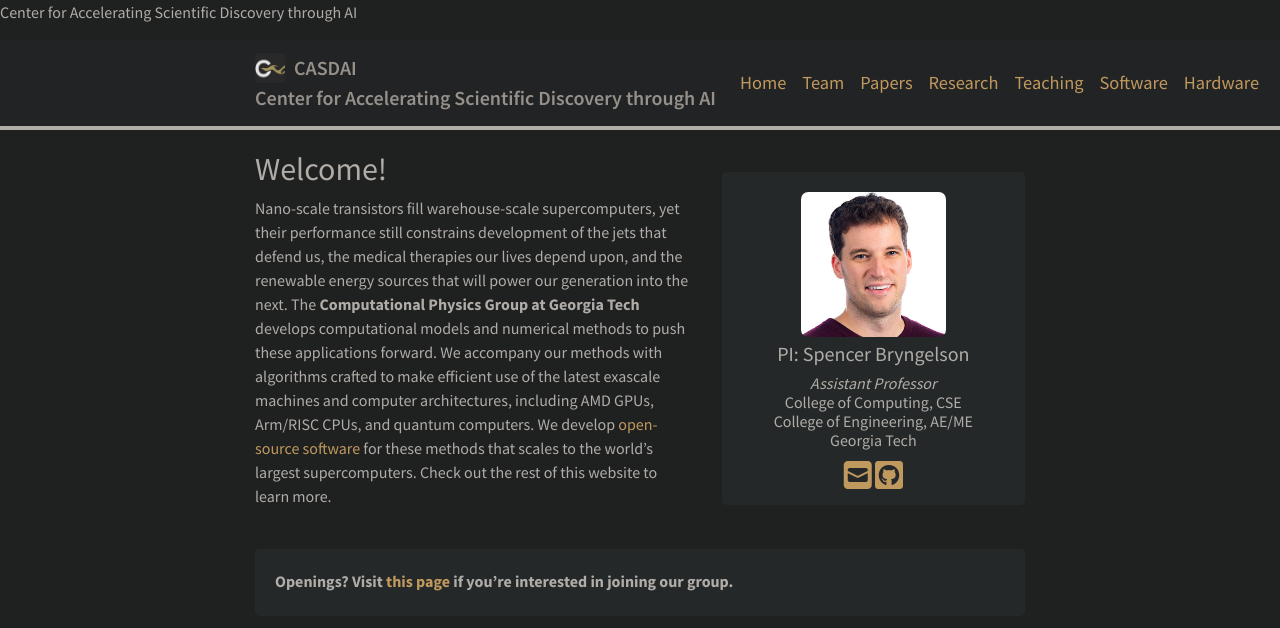
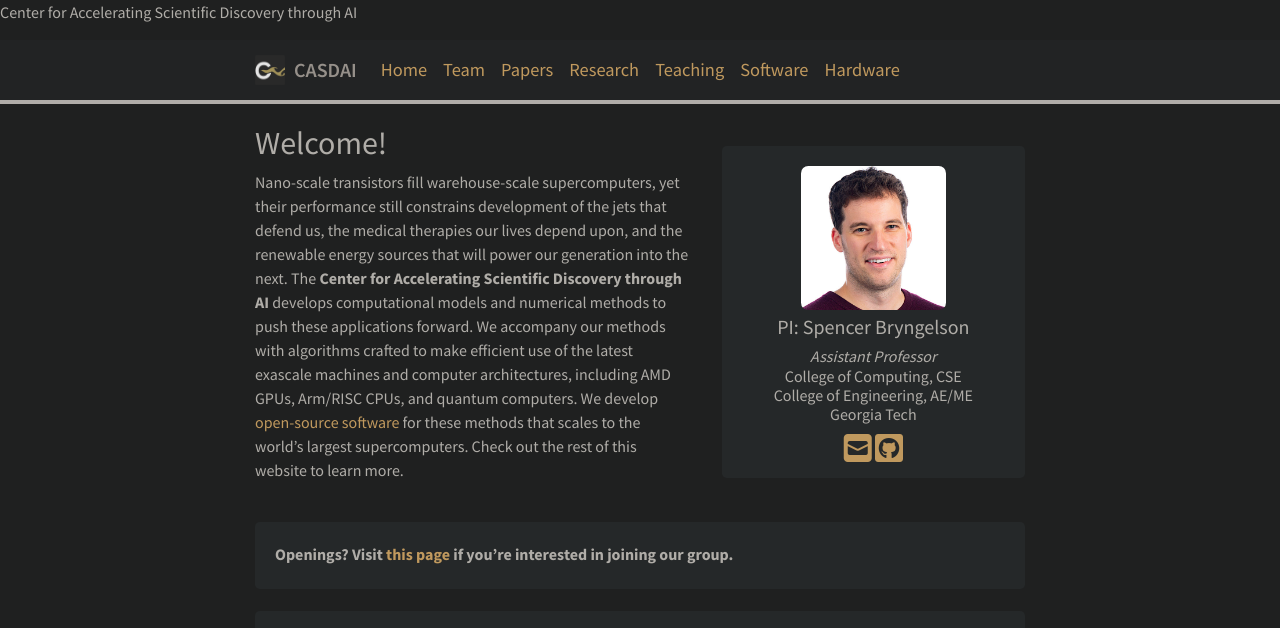
Before and after one commit to CASDAI/casdai.github.io, a plain HTML site: page index.html in a window 1280 px wide. Shown: the top 628 px of the page. Drawn offline with Linux system fonts and the light colour scheme; some icons are missing.

Commit message:
Update index.html

```diff
--- a/index.html
+++ b/index.html
@@ -73,8 +73,8 @@ height="0" width="0" style="display:none;visibility:hidden"></iframe></noscript>
     <div class="container-fluid">
     <a class="navbar-brand" href="/">
         <img src="/favicon.ico" width="30" height="30" style="margin-right:5px" class="d-inline-block align-top" alt="">
-        CASDAI<br>
-	    Center for Accelerating Scientific Discovery through AI
+        CASDAI
+
     </a>
     <button class="navbar-toggler" type="button" data-bs-toggle="collapse" data-bs-target="#navbarSupportedContent" aria-controls="navbarSupportedContent" aria-expanded="false" aria-label="Toggle navigation">
         <span class="navbar-toggler-icon"></span>
@@ -123,7 +123,7 @@ height="0" width="0" style="display:none;visibility:hidden"></iframe></noscript>
         <div id="homeid" class="col-sm-7 col-xs-12">
   <h2 id="welcome">Welcome!</h2>
   <p>Nano-scale transistors fill warehouse-scale supercomputers, yet their performance still constrains development of the jets that defend us, the medical therapies our lives depend upon, and the renewable energy sources that will power our generation into the next.
-The <strong>Computational Physics Group at Georgia Tech</strong> develops computational models and numerical methods to push these applications forward.
+The <strong>Center for Accelerating Scientific Discovery through AI</strong> develops computational models and numerical methods to push these applications forward.
 We accompany our methods with algorithms crafted to make efficient use of the latest exascale machines and computer architectures, including AMD GPUs, Arm/RISC CPUs, and quantum computers.
 We develop <a href="/software/" target="_blank">open-source software</a> for these methods that scales to the world’s largest supercomputers.
 Check out the rest of this website to learn more.</p>
```
